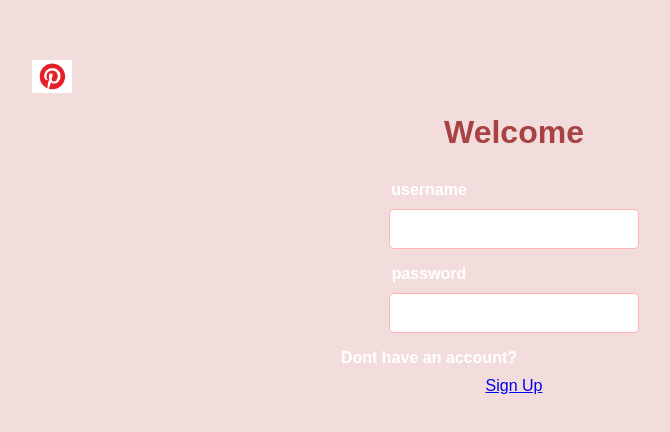
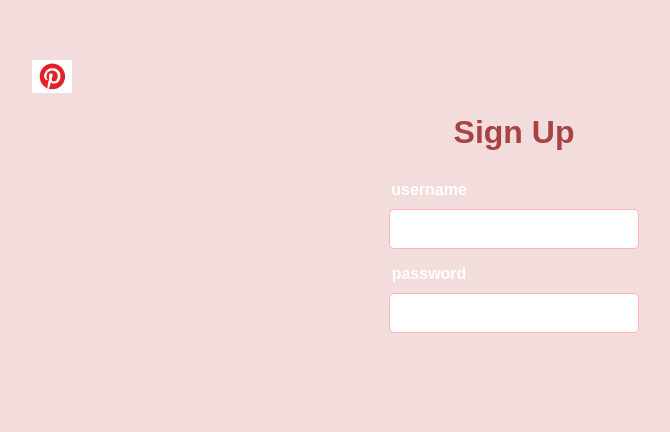
Before and after one commit to noyush-ma/FinalProject, a plain HTML site: page index.html in a window 1280 px wide. Shown: the part 110-542 px from the top of the page, without its empty margins (126-796 px from the left). Drawn offline with Linux system fonts and the light colour scheme.

Commit message:
uploading sign up page

```diff
--- a/index.html
+++ b/index.html
@@ -2,12 +2,12 @@
 
 <head>
     <link rel="stylesheet" href="style.css">
-    <title>Login Page</title>
+    <title>Sign Up Page</title>
 </head>
 
 <body>
     <img src="pinterest_logo.png" alt="logo">
-     <h1>Welcome</h1>
+     <h1>Sign Up</h1>
     <div>
         <p>username</p>
         <input type="email" id="name">
@@ -16,9 +16,6 @@
         <p>password</p>
         <input type="password">
     </div>
-    <p>Dont have an account?</p>
-    <a href="signUpPage\index.html">Sign Up</a>
-
 </body>
 
 </html>
```
